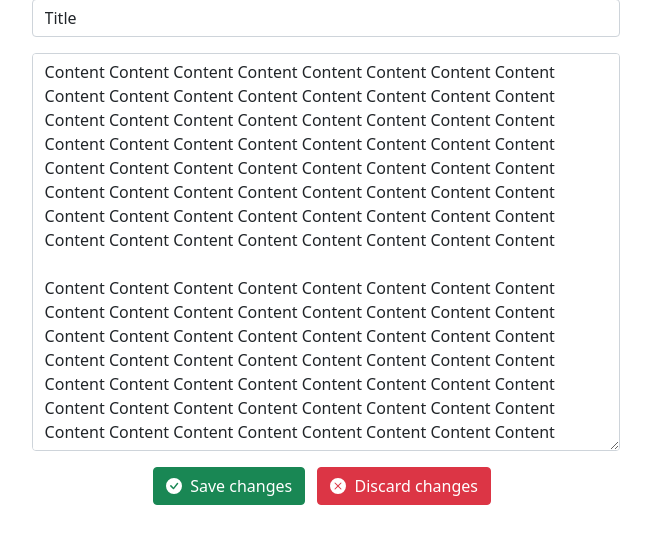
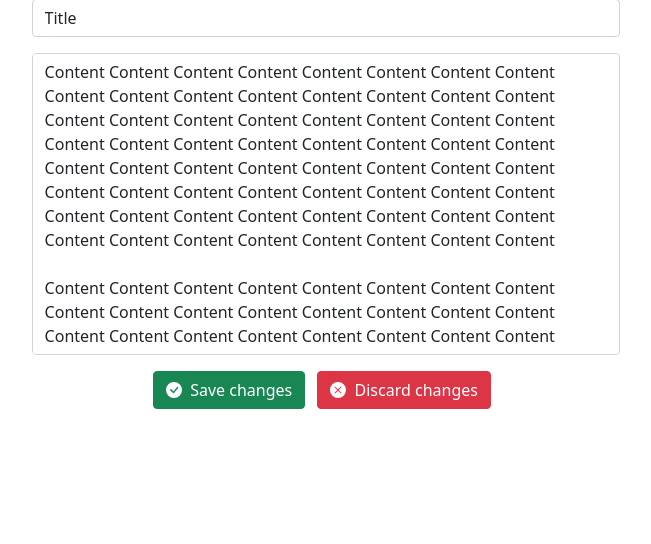
Before and after one commit to ahmedhanyh/note-taking-app, a Flask app: page /edit/1 in a window 1280 px wide. Shown: the part 107-651 px from the top of the page, without its empty margins (314-965 px from the left). Run offline with Flask 2, Linux system fonts and the light colour scheme; a user stored in the database is signed in; data comes from the database, SQL or seed files in the repository; both versions use the stored data as it was before the commit.

Commit message:
Update textarea in add.html & edit.html templates
- Make textarea in add and edit templates span 12 rows and disable
  resizing.
- Remove the 'notesapp.db' database file so a new one gets created when
  the server is run for the first time on any device.

```diff
--- a/templates/add.html
+++ b/templates/add.html
@@ -10,7 +10,7 @@
     <form class="note-form" action="/add" method="post">
         <input type="text" class="form-control mb-3" name="title" placeholder="Title"
             value={{ request.form.get("title") if request.form.get("title") else "" }}>
-            <textarea class="form-control mb-3" name="content" rows="10" placeholder="Write something...">{{ request.form.get("content") if request.form.get("content") else "" }}</textarea>
+        <textarea class="form-control mb-3" name="content" style="resize: none;" rows="12" placeholder="Write something...">{{ request.form.get("content") if request.form.get("content") else "" }}</textarea>
         <button type="submit" class="btn btn-success">
             <svg xmlns="http://www.w3.org/2000/svg" width="20" height="20" fill="currentColor" class="bi bi-check-circle-fill" viewBox="0 0 20 20">
                 <path d="M16 8A8 8 0 1 1 0 8a8 8 0 0 1 16 0zm-3.97-3.03a.75.75 0 0 0-1.08.022L7.477 9.417 5.384 7.323a.75.75 0 0 0-1.06 1.06L6.97 11.03a.75.75 0 0 0 1.079-.02l3.992-4.99a.75.75 0 0 0-.01-1.05z"/>
--- a/templates/edit.html
+++ b/templates/edit.html
@@ -10,7 +10,7 @@
     <form class="note-form" action={{ "/edit/{}".format(note[0]) }} method="post">
         <input type="text" class="form-control mb-3" name="title" placeholder="Title"
             value="{{ request.form.get("title") if request.form.get("title") else note[2] }}">
-        <textarea class="form-control mb-3" name="content" rows="16" placeholder="Write something...">{{ request.form.get("content") if request.form.get("content") else note[3] }}</textarea>
+        <textarea class="form-control mb-3" name="content" style="resize: none;" rows="12" placeholder="Write something...">{{ request.form.get("content") if request.form.get("content") else note[3] }}</textarea>
         <button type="submit" class="btn btn-success">
             <svg xmlns="http://www.w3.org/2000/svg" width="20" height="20" fill="currentColor" class="bi bi-check-circle-fill" viewBox="0 0 20 20">
                 <path d="M16 8A8 8 0 1 1 0 8a8 8 0 0 1 16 0zm-3.97-3.03a.75.75 0 0 0-1.08.022L7.477 9.417 5.384 7.323a.75.75 0 0 0-1.06 1.06L6.97 11.03a.75.75 0 0 0 1.079-.02l3.992-4.99a.75.75 0 0 0-.01-1.05z"/>
```
Also changed, not shown: notesapp.db (deleted).
